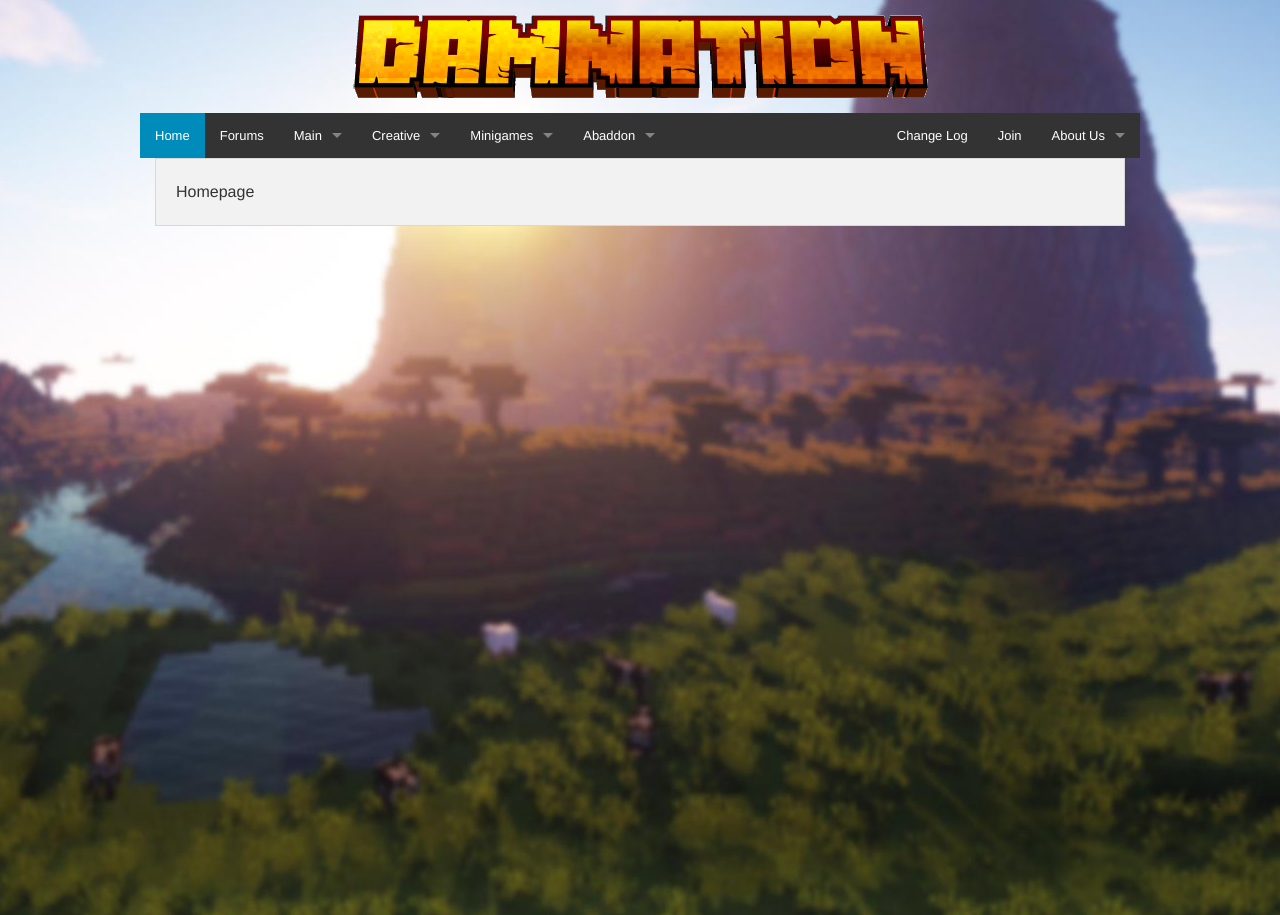
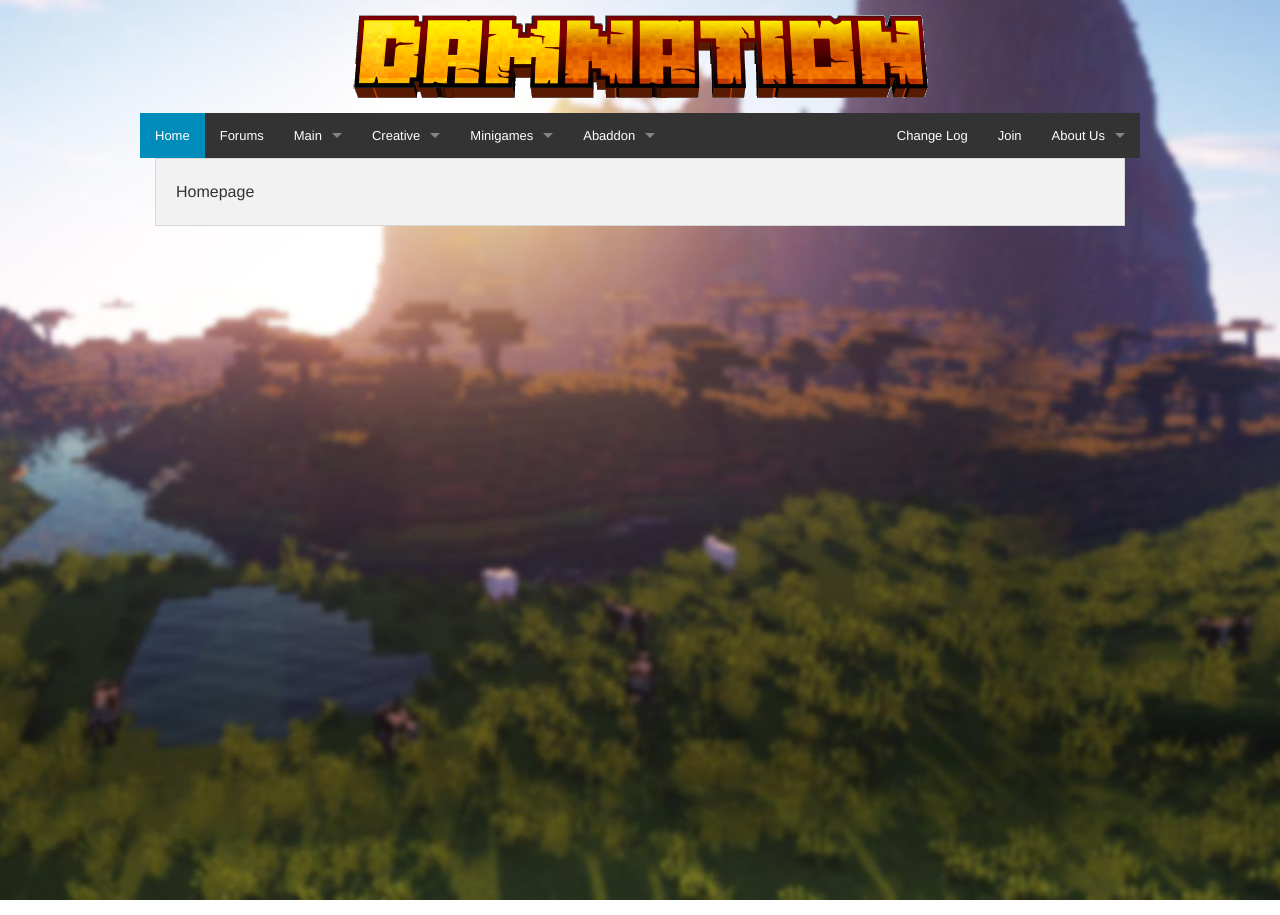
Before and after one commit to damnation-eu/website-beta, a Jekyll site: the page built from index.md, in a window 1280 px wide. Built offline with Jekyll 4.4.1, drawn with Linux system fonts in a browser that asks for light colours; nearby versions of some CDN libraries; library files that are not in the unit come from our copies.

Commit message:
Update app.scss

```diff
--- a/stylesheets/app.scss
+++ b/stylesheets/app.scss
@@ -5,7 +5,7 @@
 
 body {
   background: url("{{site.baseurl}}/media/background.jpg") no-repeat fixed;
-  background-position: 50% 80%;
+  background-position: 50% 100%;
   margin: 15px;
 }
 
```
